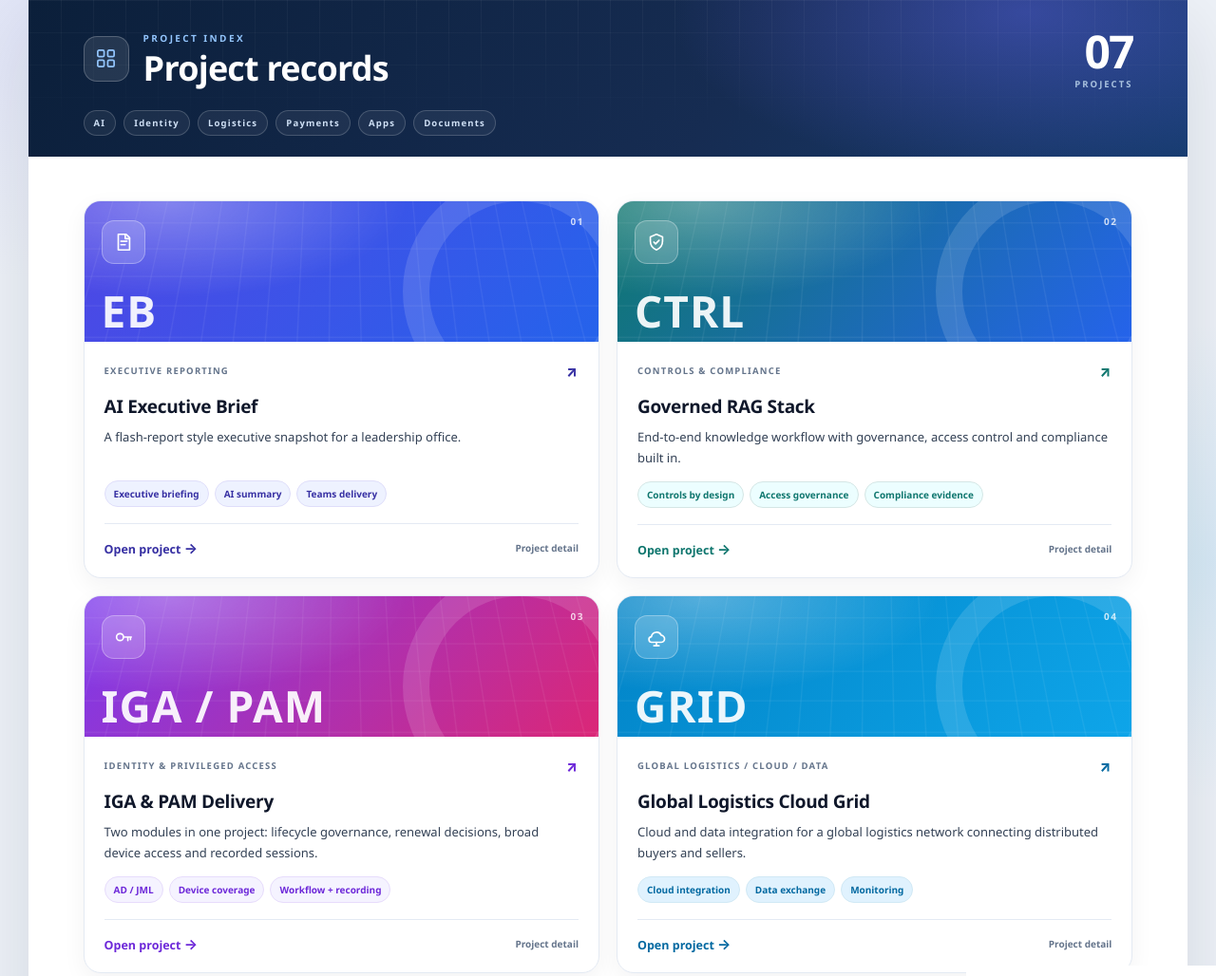
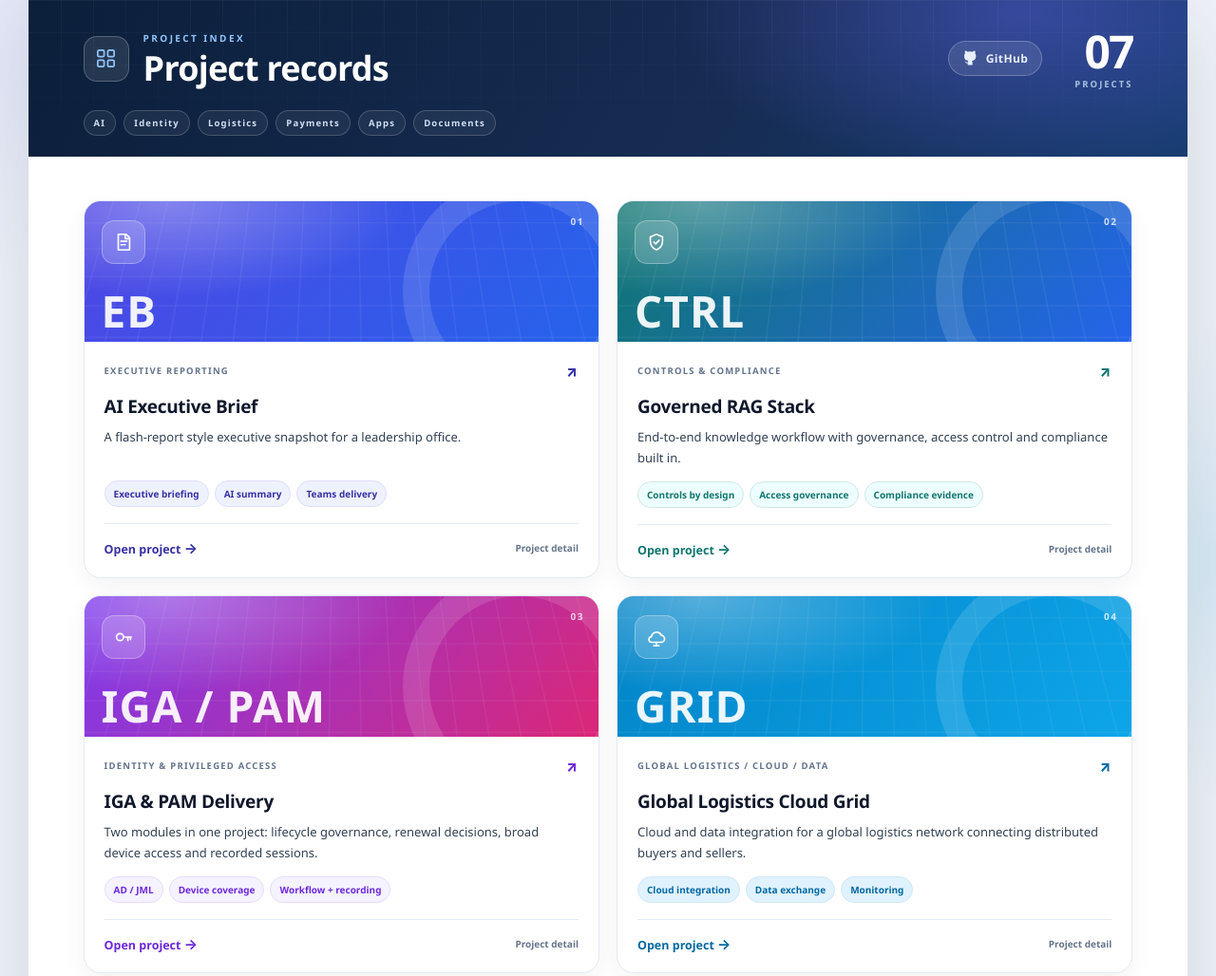
Before and after one commit to royzcastle/royzcastle.github.io, a plain HTML site: page index.html in a window 1280 px wide. Shown: the top 1028 px of the page at 95% size. Drawn offline with Linux system fonts and the light colour scheme.

Commit message:
Add GitHub profile link to project index masthead

```diff
--- a/assets/index.css
+++ b/assets/index.css
@@ -49,6 +49,16 @@ svg { fill: none; stroke: currentColor; stroke-width: 1.8; stroke-linecap: round
 .mast-mark svg { width: 23px; height: 23px; }
 .mast-kicker { display: block; font-size: 10px; font-weight: 800; letter-spacing: 2.4px; color: #93c5fd; }
 .masthead h1 { margin: 3px 0 0; font-size: clamp(25px, 3.2vw, 36px); line-height: 1.15; letter-spacing: -.8px; }
+.mast-right { display: flex; align-items: center; gap: clamp(16px, 3vw, 34px); }
+.mast-github {
+  display: inline-flex; align-items: center; gap: 8px; line-height: 1;
+  font-size: 12px; font-weight: 800; letter-spacing: .4px; color: #e6eefc;
+  padding: 9px 14px; border-radius: 999px;
+  background: rgba(255,255,255,.10); border: 1px solid rgba(255,255,255,.24);
+  transition: background .2s ease, border-color .2s ease, transform .2s ease;
+}
+.mast-github:hover { background: rgba(255,255,255,.20); border-color: rgba(255,255,255,.45); transform: translateY(-2px); }
+.mast-github svg { width: 17px; height: 17px; fill: currentColor; stroke: none; }
 .mast-count { text-align: right; line-height: 1; }
 .mast-count strong { display: block; font-size: clamp(34px, 4vw, 48px); letter-spacing: -2px; color: #fff; }
 .mast-count span { display: block; margin-top: 6px; font-size: 9.5px; font-weight: 800; letter-spacing: 2px; color: #a9c2df; }
--- a/index.html
+++ b/index.html
@@ -17,6 +17,7 @@
     <symbol id="i-payment" viewBox="0 0 24 24"><rect x="3" y="6" width="18" height="12" rx="2"/><path d="M3 10h18M7 14h4M17 14h2"/></symbol>
     <symbol id="i-mobile" viewBox="0 0 24 24"><rect x="7" y="3" width="10" height="18" rx="2"/><path d="M11 18h2M10 7h4"/></symbol>
     <symbol id="i-doc" viewBox="0 0 24 24"><path d="M6 3h9l4 4v14H6z"/><path d="M9 12h7M9 16h5M14 3v5h5"/><path d="M4 21h16"/></symbol>
+    <symbol id="i-github" viewBox="0 0 24 24"><path d="M9 19c-4.3 1.4-4.3-2.5-6-3M15 22v-3.9a3.4 3.4 0 0 0-.9-2.6c3-.3 6.1-1.5 6.1-6.7A5.2 5.2 0 0 0 18.9 4.6 4.8 4.8 0 0 0 18.8.8S17.6.4 15 2.2a13 13 0 0 0-7 0C5.4.4 4.2.8 4.2.8A4.8 4.8 0 0 0 4.1 4.6 5.2 5.2 0 0 0 2.8 8.8c0 5.1 3 6.4 6.1 6.7A3.4 3.4 0 0 0 8 18.1V22"/></symbol>
   </svg>
 
   <div class="page">
@@ -29,7 +30,12 @@
             <h1>Project records</h1>
           </div>
         </div>
-        <div class="mast-count"><strong>07</strong><span>PROJECTS</span></div>
+        <div class="mast-right">
+          <a class="mast-github" href="https://github.com/royzcastle" target="_blank" rel="noopener noreferrer" aria-label="GitHub profile">
+            <svg><use href="#i-github"></use></svg><span>GitHub</span>
+          </a>
+          <div class="mast-count"><strong>07</strong><span>PROJECTS</span></div>
+        </div>
       </div>
       <div class="domain-rail" aria-label="Project domains">
         <span>AI</span><span>Identity</span><span>Logistics</span><span>Payments</span><span>Apps</span><span>Documents</span>
```
